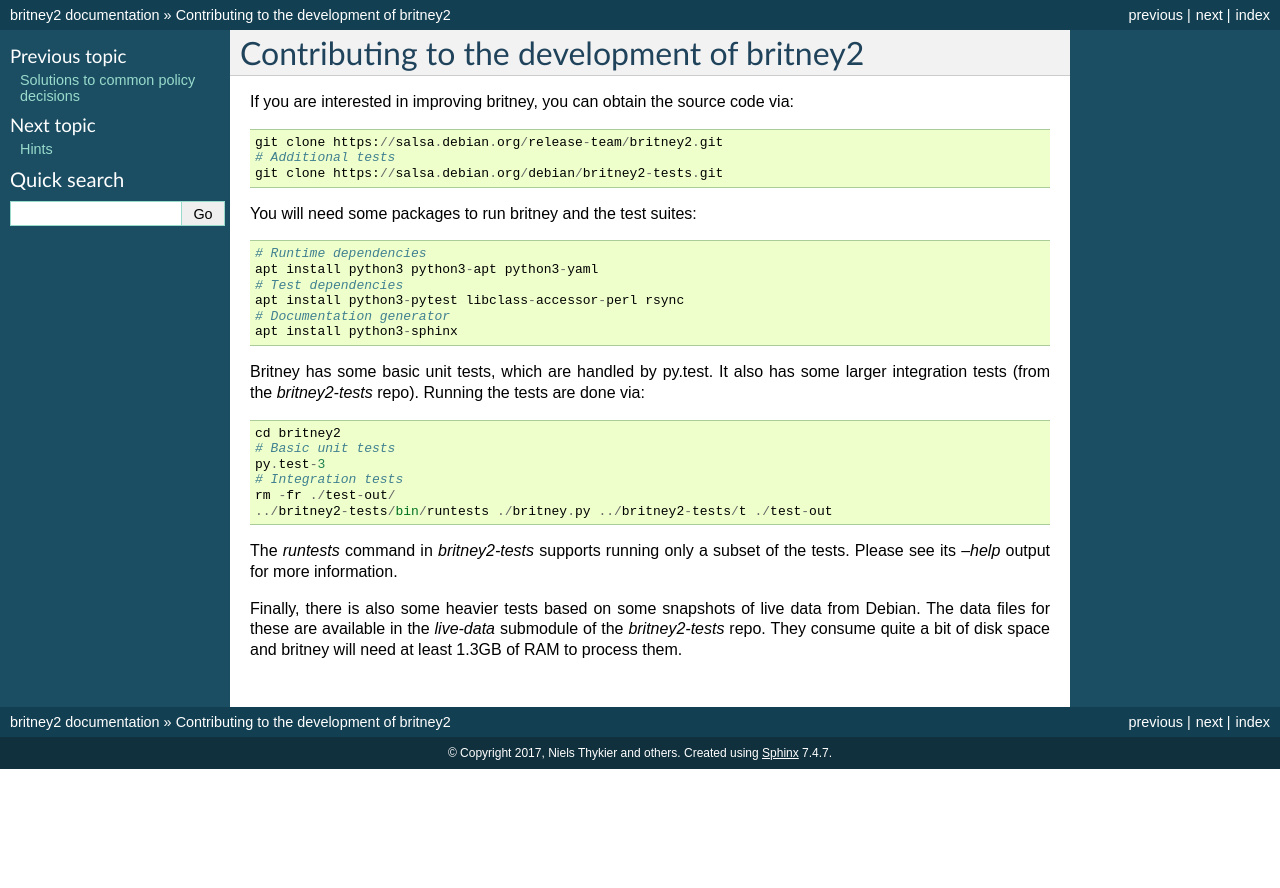
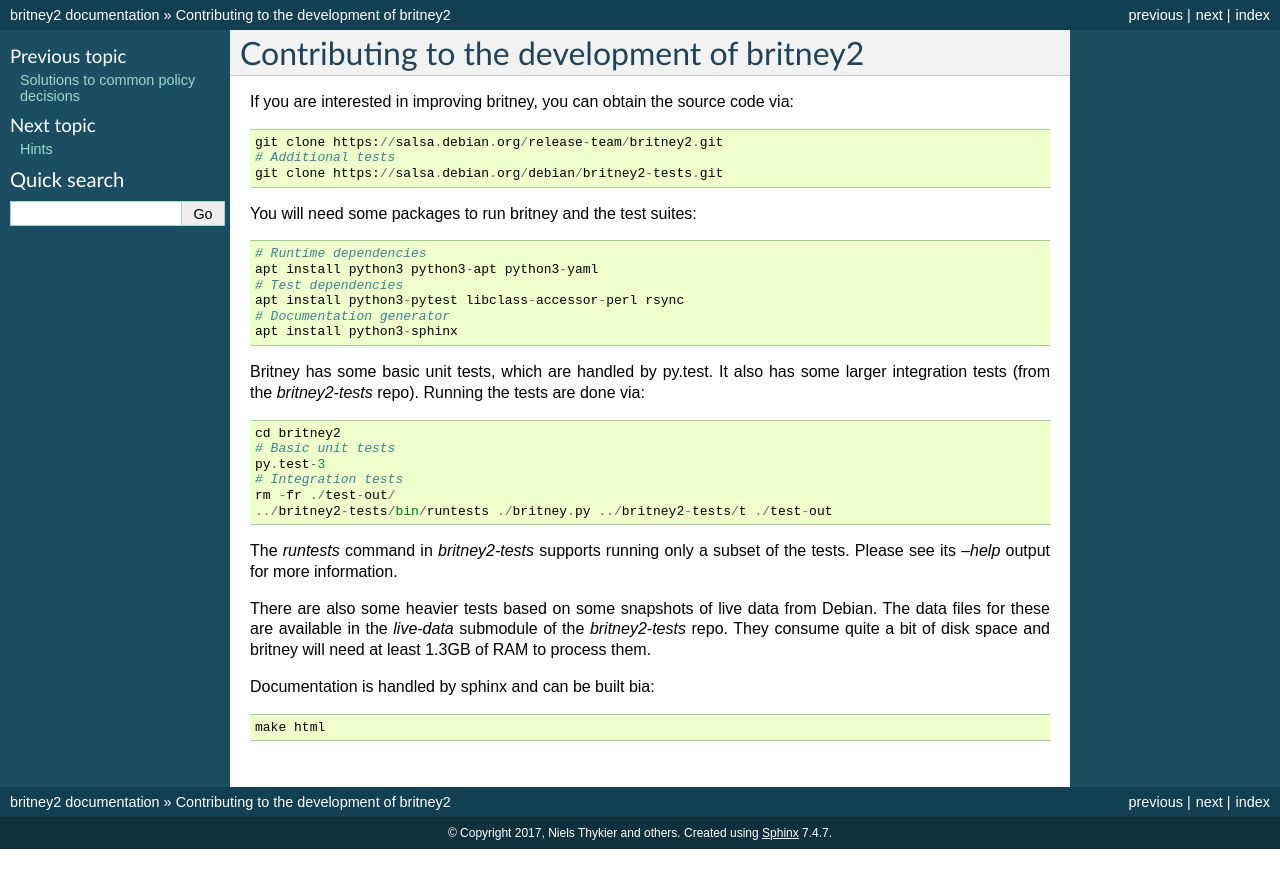
Before and after one commit to Debian/britney2, a Sphinx documentation site: the page built from doc/contributing-to-britney.rst, in a window 1280 px wide. Shown: the top 888 px of the page. Built offline with Sphinx 7.4.7, drawn with Linux system fonts in a browser that asks for light colours.

Commit message:
Document how to build the documentation
Signed-off-by: Niels Thykier <niels@thykier.net>

```diff
--- a/doc/contributing-to-britney.rst
+++ b/doc/contributing-to-britney.rst
@@ -33,8 +33,13 @@
 subset of the tests.  Please see its `--help` output for more
 information.
 
-Finally, there is also some heavier tests based on some snapshots of
+There are also some heavier tests based on some snapshots of
 live data from Debian.  The data files for these are available in the
 `live-data` submodule of the `britney2-tests` repo.  They consume
 quite a bit of disk space and britney will need at least 1.3GB of RAM
 to process them.
+
+
+Documentation is handled by sphinx and can be built bia::
+
+    make html
```
